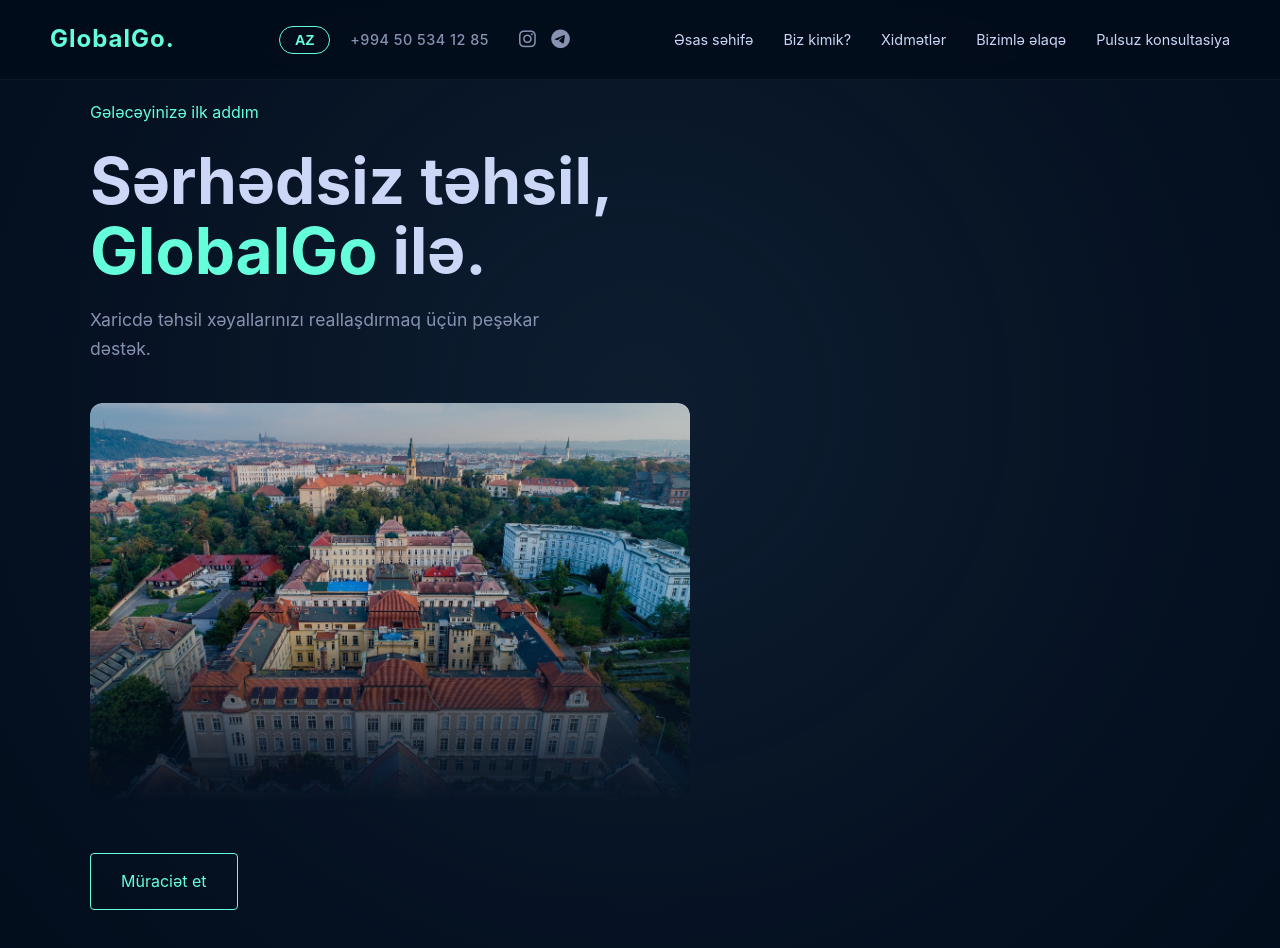
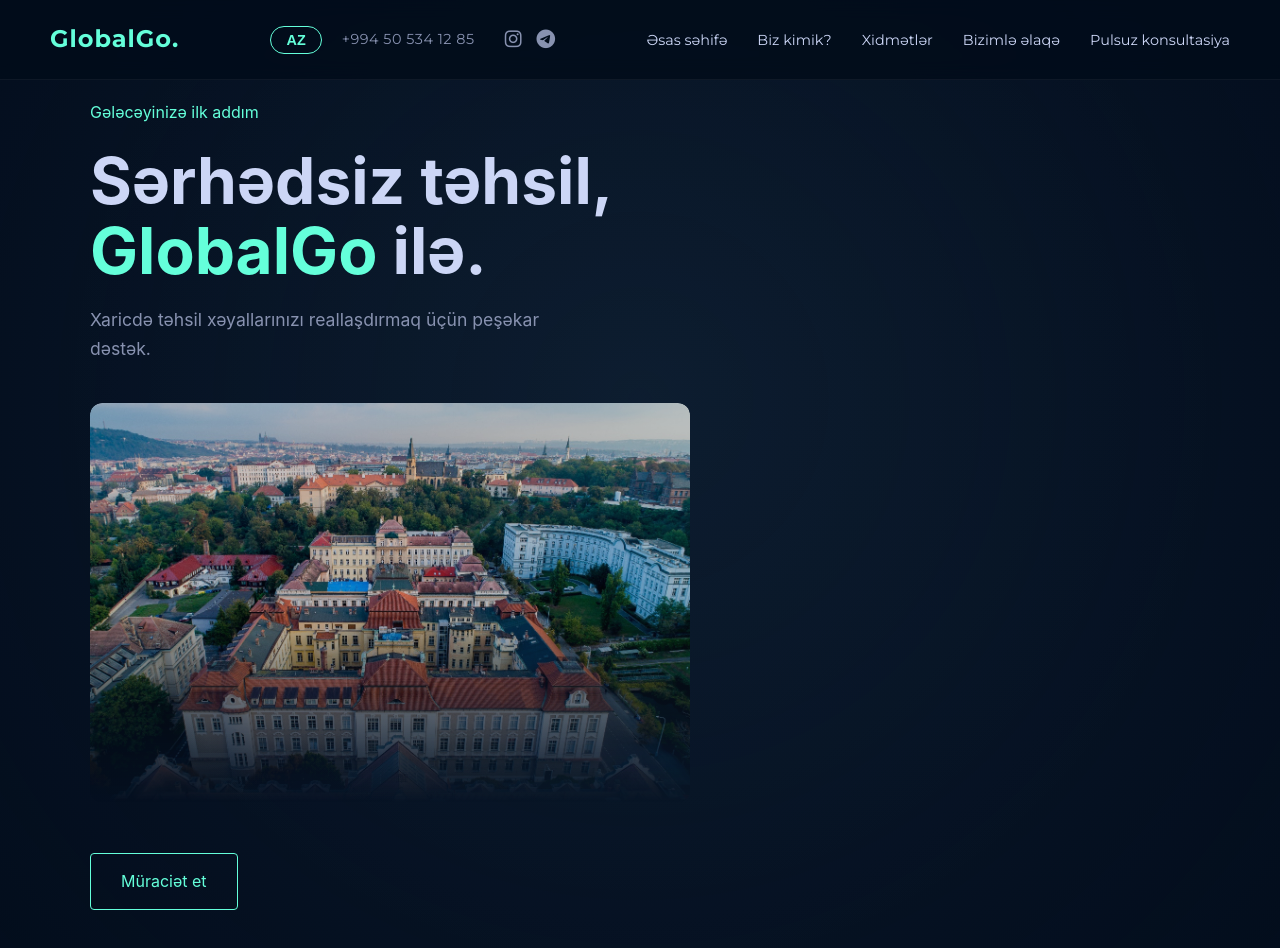
Before and after one commit to welmarstone/globalgo, a plain HTML site: page index.html in a window 1280 px wide. Shown: the top 948 px of the page. Drawn offline with Linux system fonts and the light colour scheme.

Commit message:
font and size update

```diff
--- a/index.html
+++ b/index.html
@@ -7,6 +7,12 @@
     <link
       rel="stylesheet"
       href="https://cdnjs.cloudflare.com/ajax/libs/font-awesome/6.4.0/css/all.min.css"
+    />
+    <link rel="preconnect" href="https://fonts.googleapis.com" />
+    <link rel="preconnect" href="https://fonts.gstatic.com" crossorigin />
+    <link
+      href="https://fonts.googleapis.com/css2?family=Montserrat:wght@400;600;700&display=swap"
+      rel="stylesheet"
     />
     <link rel="stylesheet" href="style.css" />
   </head>
--- a/style.css
+++ b/style.css
@@ -76,6 +76,7 @@ header {
   backdrop-filter: blur(10px);
   -webkit-backdrop-filter: blur(10px);
   border-bottom: 1px solid rgba(255, 255, 255, 0.05);
+  font-family: "Montserrat", sans-serif;
 }
 
 .logo {
@@ -83,6 +84,7 @@ header {
   font-weight: 700;
   color: var(--accent);
   letter-spacing: 1px;
+  font-weight: 700;
 }
 
 /* Navigation Links */
```
